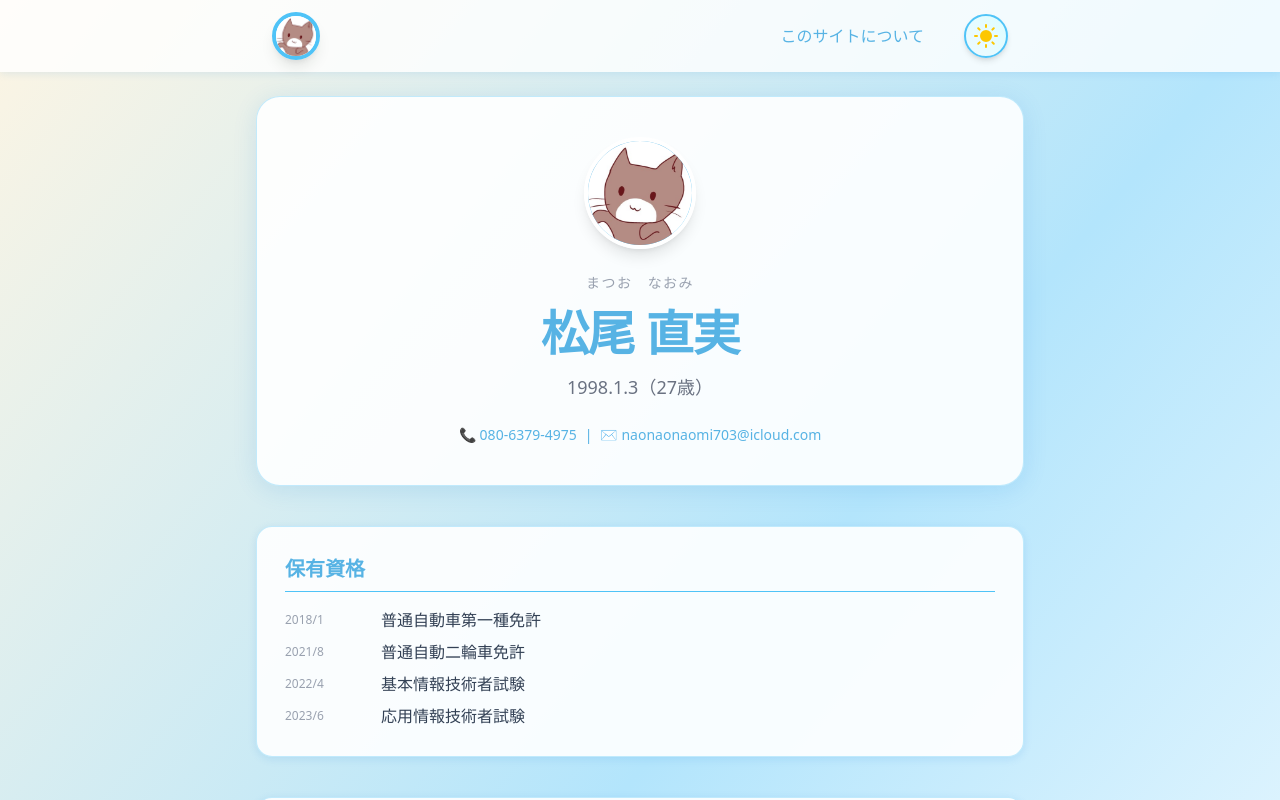
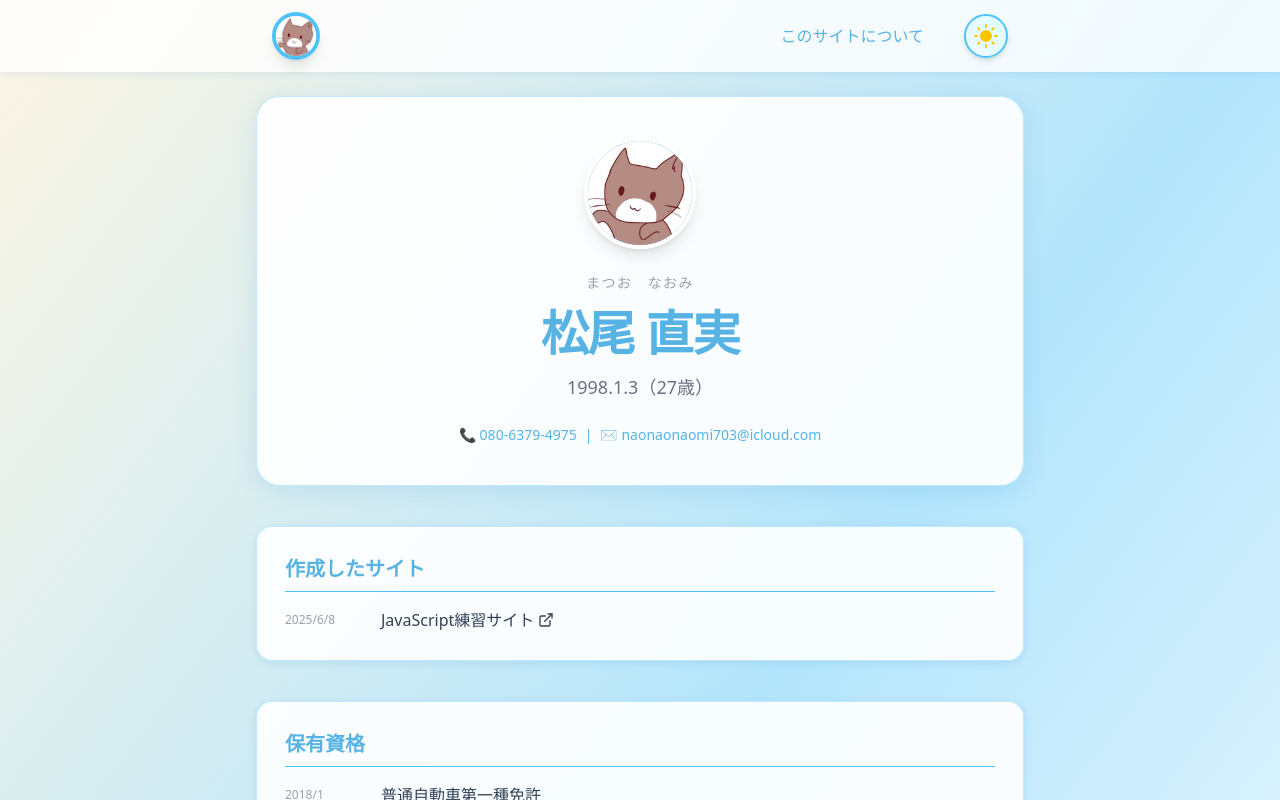
Before and after one commit to naonaonaomi/my-portfolio, a React (Vite) app: page / in a window 1280 px wide. Shown: the top 800 px of the page. Built offline with nearby package versions, Linux system fonts and the light colour scheme.

Commit message:
プログラムカード追加

```diff
--- a/package.json
+++ b/package.json
@@ -13,6 +13,7 @@
     "@tailwindcss/vite": "^4.1.7",
     "react": "^19.1.0",
     "react-dom": "^19.1.0",
+    "react-icons": "^5.5.0",
     "react-router-dom": "^7.6.1",
     "tailwindcss": "^4.1.7"
   },
--- /dev/null
+++ b/src/components/Projects.tsx
@@ -0,0 +1,41 @@
+import { FiExternalLink } from 'react-icons/fi';
+
+// 作成サイト一覧セクションのコンポーネント
+
+type Project = {
+    year: string; // 作成年
+    name: string; // プロジェクト名
+    link: string; // 公開リンク
+};
+
+// 作成したプロジェクトのリスト
+const projects: Project[] = [
+    { year: "2025/6/8", name: "JavaScript練習サイト", link: "https://example.com/js-practice" },
+    // { year: "2024/5", name: "React学習サイト", link: "https://example.com/react-learning" },
+    // { year: "2024/4", name: "TypeScript入門", link: "https://example.com/ts-intro" },
+];
+
+const Projects = () => (
+    <section className="bg-main-section rounded-2xl shadow-[0_2px_8px_var(--color-shadow)] p-7 border" style={{ backgroundColor: 'var(--color-main-section)', borderColor: 'var(--color-main-light-alpha)' }}>
+        <h2 className="text-xl font-bold mb-4 border-b pb-2" style={{ color: 'var(--color-main)', borderColor: 'var(--color-main-light)' }}>作成したサイト</h2>
+        <ul className="space-y-2">
+        {projects.map((project, i) => (
+            <li key={i} className="flex items-center gap-4">
+                <span className="text-xs text-gray-400 w-20">{project.year}</span>
+                <a
+                    href={project.link}
+                    target="_blank"
+                    rel="noopener noreferrer"
+                    className="text-base hover:underline flex items-center gap-1"
+                    style={{ color: 'var(--color-text)' }}
+                >
+                    {project.name}
+                    <FiExternalLink className="w-4 h-4" />
+                </a>
+            </li>
+        ))}
+        </ul>
+    </section>
+);
+
+export default Projects;
--- a/src/pages/About.tsx
+++ b/src/pages/About.tsx
@@ -1,6 +1,7 @@
 // Aboutページのコンポーネント
 
 import { useEffect, useState } from "react";
+import { FiExternalLink } from 'react-icons/fi';
 
 const About = () => {
 
@@ -35,11 +36,7 @@ const About = () => {
                                         <img src={isDark ? "/assets/github_white.svg" : "/assets/github.svg"} alt="github" className="w-6 h-6" />
                                         <span className="font-bold text-[var(--color-black)]">GitHub</span>
                                     </span>
-                                    <svg xmlns="http://www.w3.org/2000/svg" width="18" height="18" viewBox="0 0 24 24" fill="none" stroke="var(--color-black)" strokeWidth="2" strokeLinecap="round" strokeLinejoin="round" className="ml-1">
-                                        <path d="M18 13v6a2 2 0 0 1-2 2H6a2 2 0 0 1-2-2V8a2 2 0 0 1 2-2h6"/>
-                                        <polyline points="15 3 21 3 21 9"/>
-                                        <line x1="10" y1="14" x2="21" y2="3"/>
-                                    </svg>
+                                    <FiExternalLink className="w-4 h-4" style={{ color: 'var(--color-black)' }} />
                                 </a>
                             </li>
                         </ul>
--- a/src/pages/Home.tsx
+++ b/src/pages/Home.tsx
@@ -1,5 +1,6 @@
 // トップページ（Home）のコンポーネント
 import Profile from "../components/Profile";
+import Projects from "../components/Projects";
 import Qualifications from "../components/Qualifications";
 import Experiences from "../components/Experiences";
 import SelfPR from "../components/SelfPR";
@@ -8,6 +9,7 @@ const Home = () => (
     <div style={{ position: "relative", zIndex: 2 }}>
         <div className="max-w-3xl mx-auto flex flex-col gap-10">
             <Profile />
+            <Projects />
             <Qualifications />
             <Experiences />
             <SelfPR />
```
Also changed, not shown: 1 other file (tests, documents, lock files or other folders).
